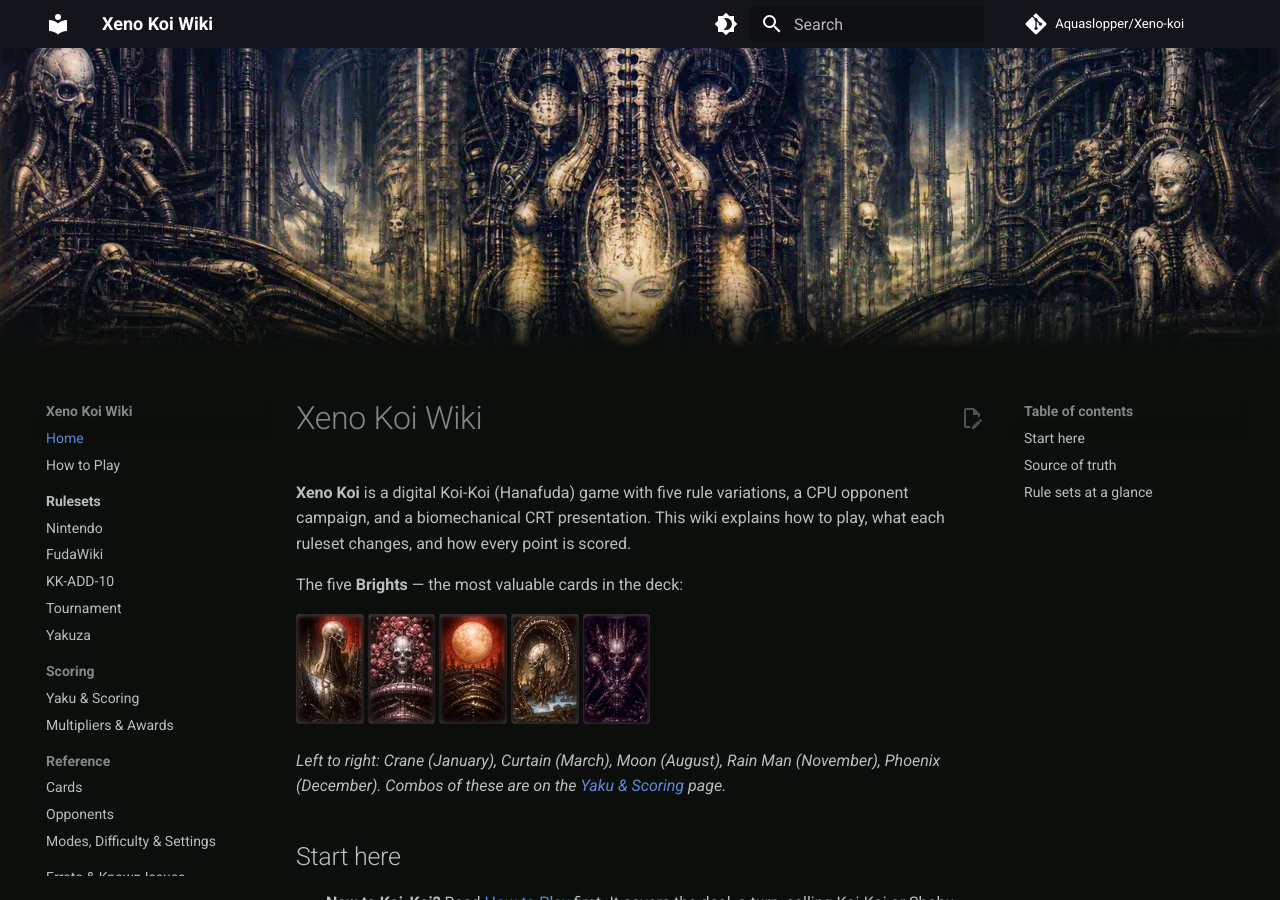
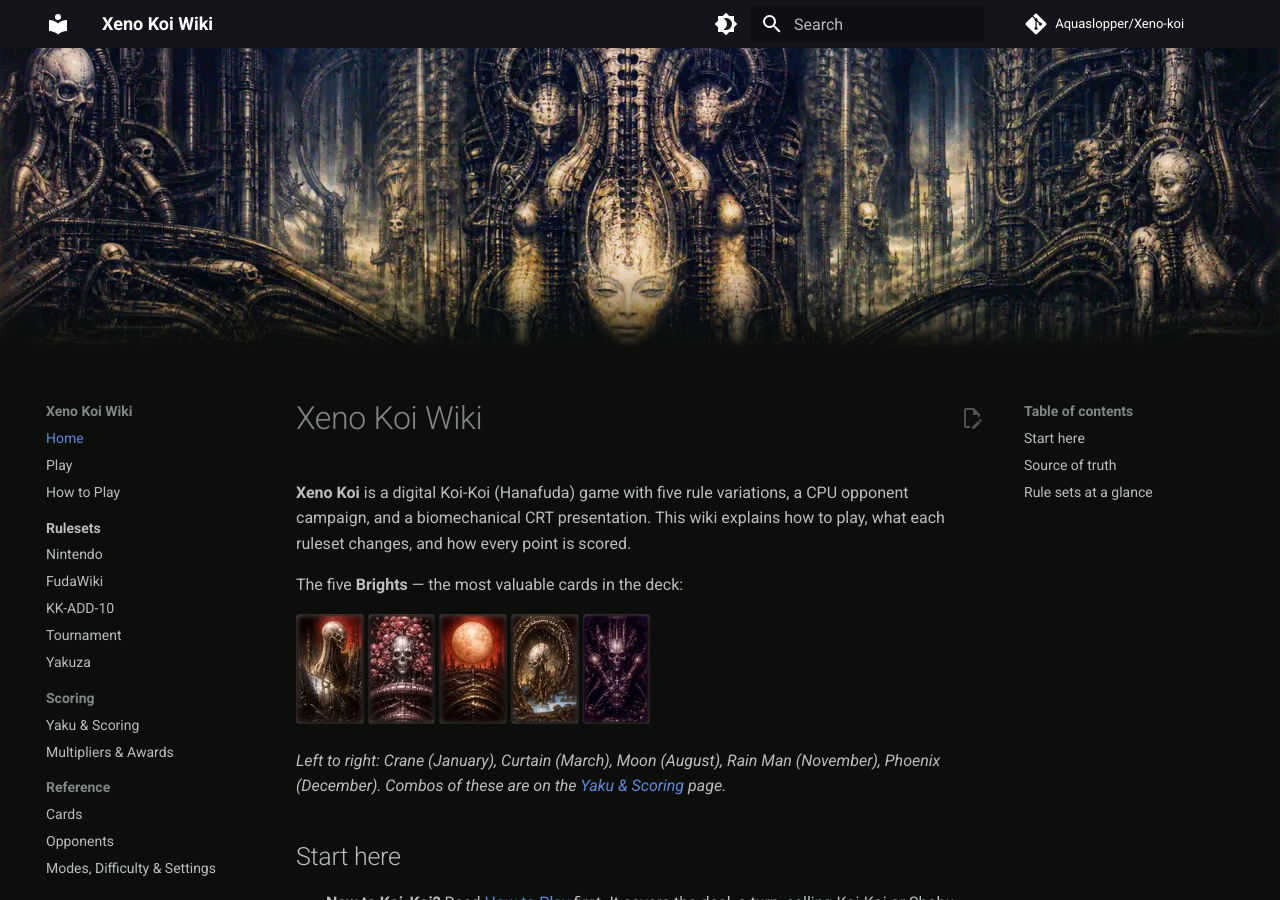
Before and after one commit to Aquaslopper/Xeno-koi, an MkDocs documentation site: the page built from docs/index.md, in a window 1280 px wide and 900 px high. Built offline with MkDocs 1.6.1 and Material for MkDocs 9.7.7, drawn with Linux system fonts in a browser that asks for light colours; comment, search, counter and statistics services are not loaded; some of the changed lines change nothing that is shown.

Commit message:
docs: add direct Play link below Home
Co-authored-by: arena-agent <297053741+arena-agent@users.noreply.github.com>

```diff
--- a/mkdocs.yml
+++ b/mkdocs.yml
@@ -48,6 +48,8 @@ markdown_extensions:
 
 nav:
   - Home: index.md
+  # Standalone WASM output, added by docs.yml after the wiki build.
+  - Play: /Xeno-koi/play/
   - How to Play: how-to-play.md
   - Rulesets:
       - Overview: rulesets/index.md
```
